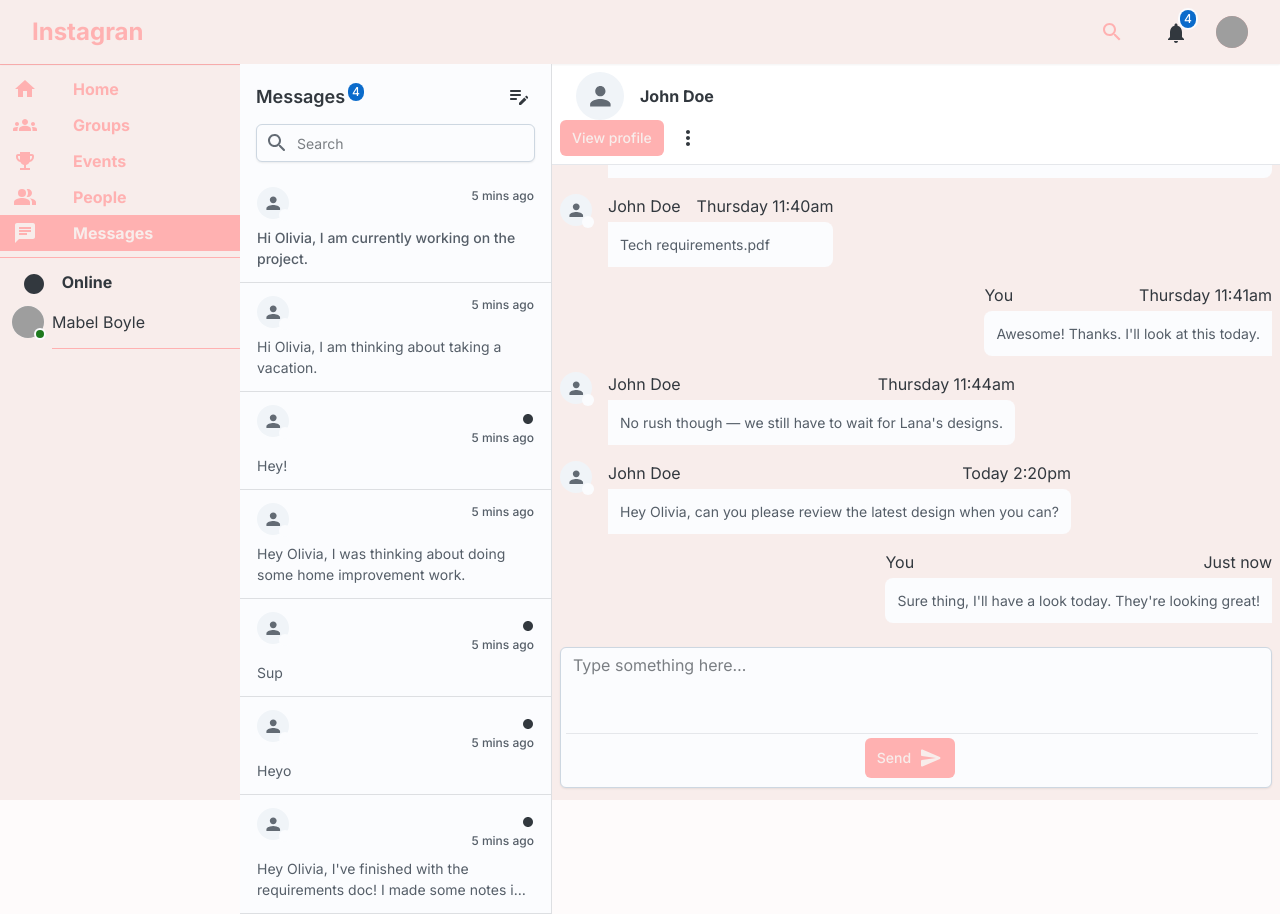
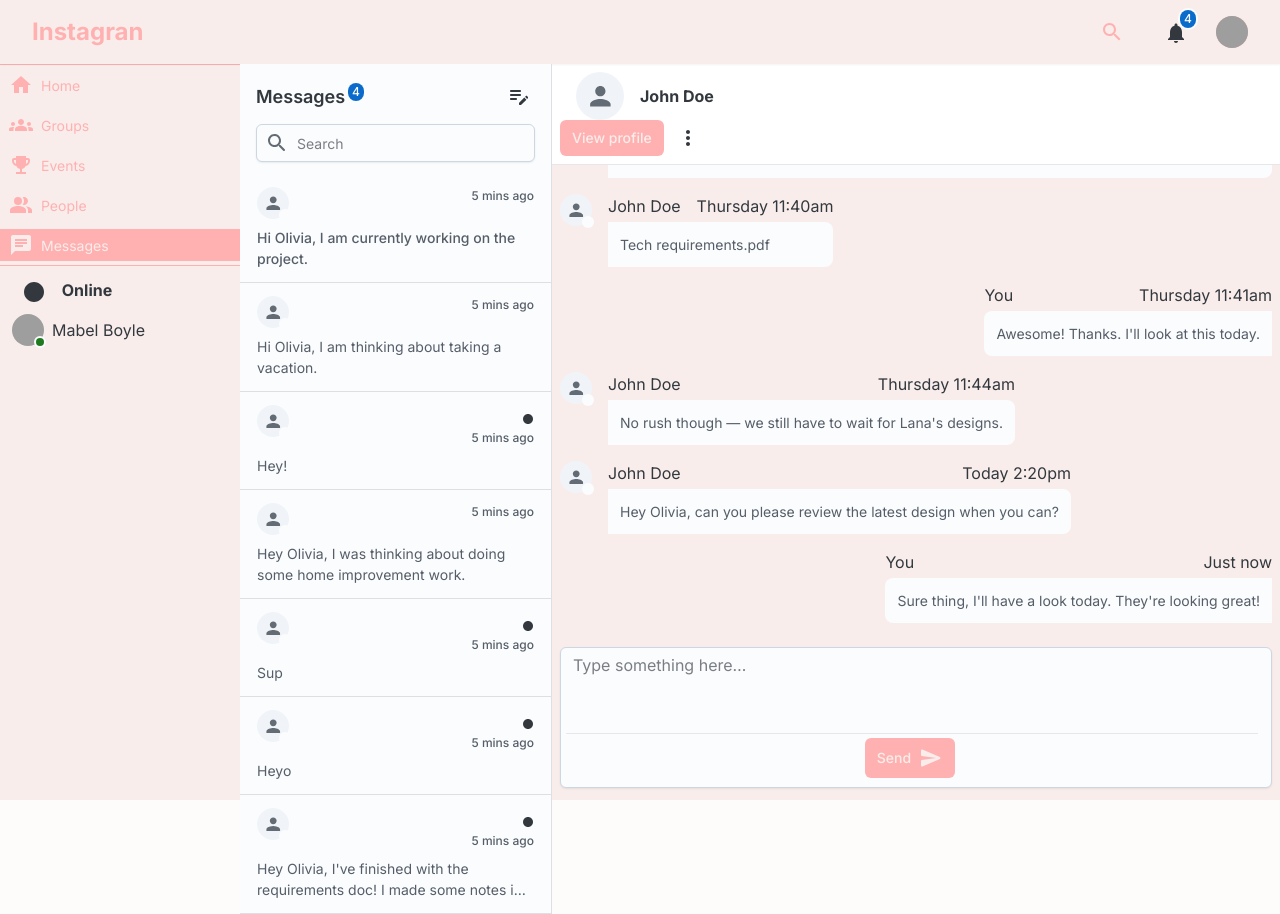
Before and after one commit to arturszulc22/projekt-programistyczny-biu-s24260-next, a Next.js app: page /messages in a window 1280 px wide. Built offline with nearby package versions, Linux system fonts and the light colour scheme; grey boxes are pictures that could not be loaded.

Commit message:
Layout refactor.

```diff
--- a/src/app/components/layout/FriendsList.tsx
+++ b/src/app/components/layout/FriendsList.tsx
@@ -34,7 +34,6 @@ const FriendsList: FC = () => {
             Mabel Boyle
           </ListItem>
         </Link>
-        <ListDivider inset="startContent" />
       </List>
     </div>
   );
--- a/src/app/components/layout/NavigationList.tsx
+++ b/src/app/components/layout/NavigationList.tsx
@@ -6,7 +6,6 @@ import {
   ListItem,
   ListItemButton,
   ListItemContent,
-  ListItemDecorator,
 } from "@mui/joy";
 
 import HomeIcon from "@mui/icons-material/Home";
@@ -52,22 +51,26 @@ const NavigationList: FC = () => {
 
   return (
     <div className="h-content sticky top-16 flex flex-col hidden md:block bg-primary dark:bg-dark-primary border-t border-primary-rose dark:border-dark-primary-light-blue">
-      <List>
+      <List
+        size="sm"
+        sx={{
+          gap: 1,
+          "--List-nestedInsetStart": "30px",
+        }}
+        className="p-4"
+      >
         {listItems.map((item, index) => {
           return (
-            <ListItem key={index}>
+            <ListItem className="rounded">
               <ListItemButton
+                role="menuitem"
+                className="rounded"
                 component={Link}
                 href={item.href}
-                className="px-5 py-2"
                 aria-current={pathname === item.href}
               >
-                <ListItemDecorator key={index}>
-                  {item.decorator}
-                </ListItemDecorator>
-                <ListItemContent className="font-bold text-md pl-5 pr-10">
-                  {item.text}
-                </ListItemContent>
+                {item.decorator}
+                <ListItemContent>{item.text}</ListItemContent>
               </ListItemButton>
             </ListItem>
           );
--- a/src/app/components/layout/header/Header.tsx
+++ b/src/app/components/layout/header/Header.tsx
@@ -15,7 +15,7 @@ const Header: FC = () => {
   const [isProfilePopupOpen, setIsProfilePopupOpen] = useState(false);
 
   return (
-    <header className="sticky top-0 w-screen z-10 shadow-sm">
+    <header className="sticky top-0 z-10 shadow-sm">
       <nav className="bg-primary dark:bg-dark-primary">
         <div className="mx-auto max-w-7xl px-4 sm:px-6 lg:px-8">
           <div className="flex h-16 items-center justify-between">
--- a/src/app/components/message/ChatBubble.tsx
+++ b/src/app/components/message/ChatBubble.tsx
@@ -7,7 +7,7 @@ const ChatBubble: FC = (props) => {
   const isSent = variant === "sent";
 
   return (
-    <Box classWidth="max-w-1/2 min-w-auto">
+    <Box className="max-w-1/2 min-w-auto">
       <Stack
         direction="row"
         justifyContent="space-between"
```
